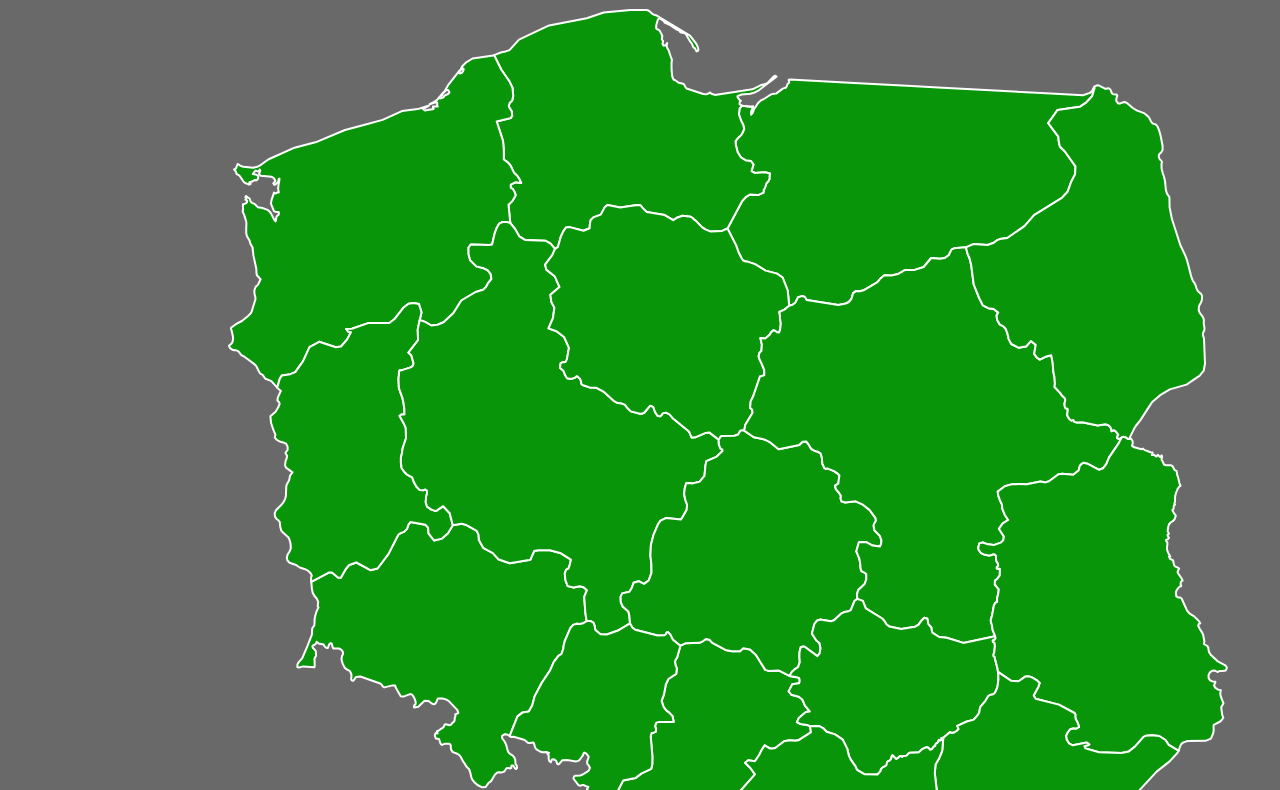
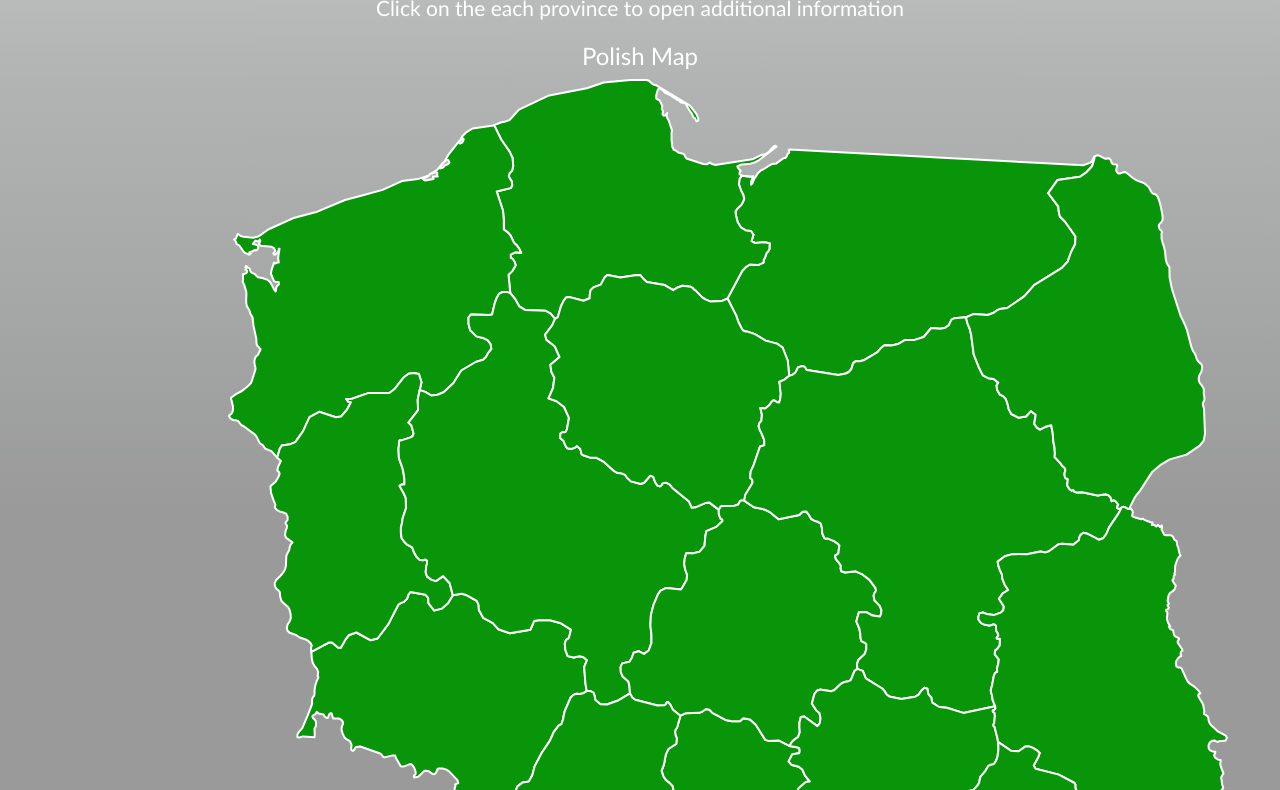
Before and after one commit to Tbduc/interactive-map, a plain HTML site: page index.html in a window 1280 px wide. Shown: the part 137-927 px from the top of the page. Drawn offline with nearby package versions, Linux system fonts and the light colour scheme.

Commit message:
Update stylesheet.css

```diff
--- a/stylesheet.css
+++ b/stylesheet.css
@@ -1,7 +1,14 @@
 body {
-    background: #696969;
+    background: rgb(154,154,154);
+    background: linear-gradient(0deg, rgba(154,154,154,1) 46%, rgba(178,180,180,1) 82%, rgba(198,199,199,1) 100%);
     color: #fff;
     font-family: Avenir, Calibri, sans-serif;
+}
+.first-text {
+  margin-top: 60px;
+}
+.first-text p {
+  font-size: 21px;
 }
 #map {
     fill: hsl(120deg 88% 31%);
```
